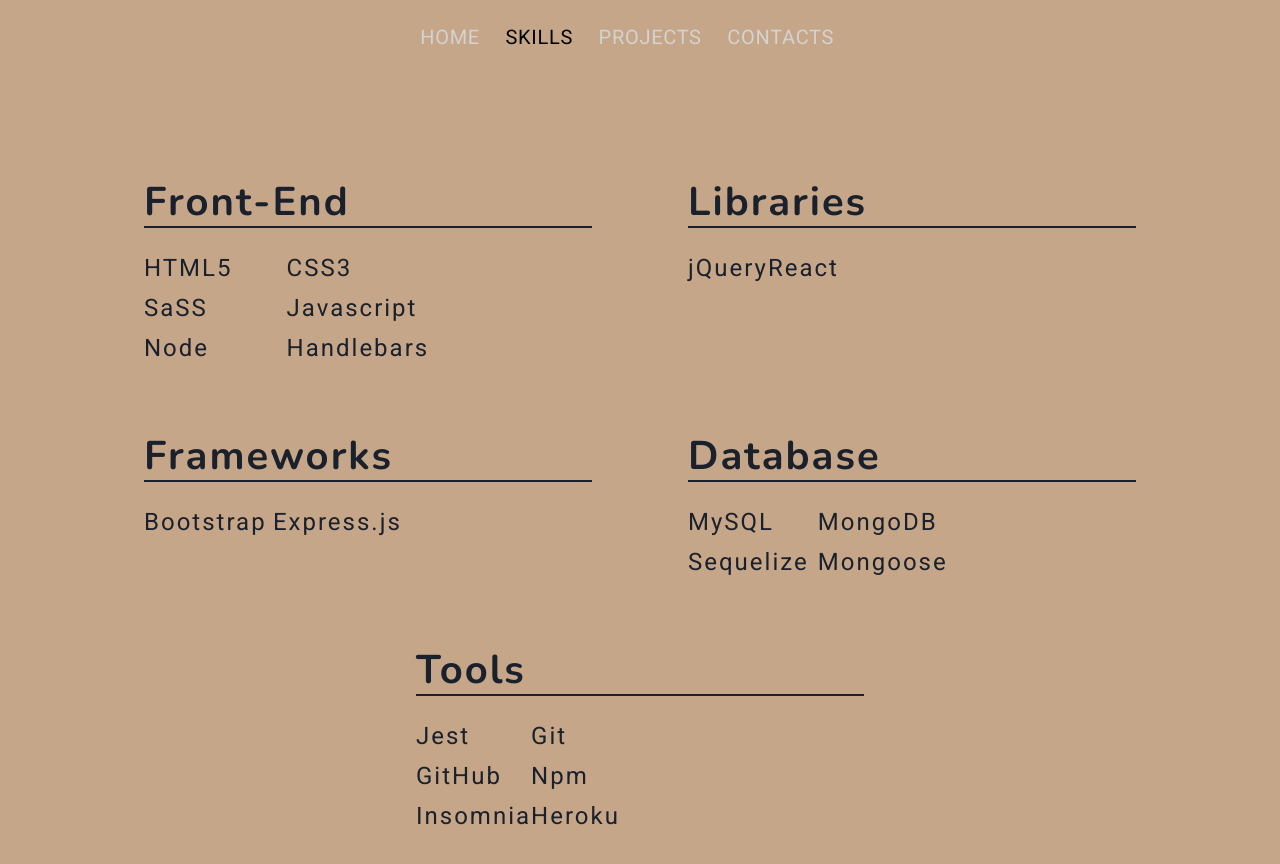
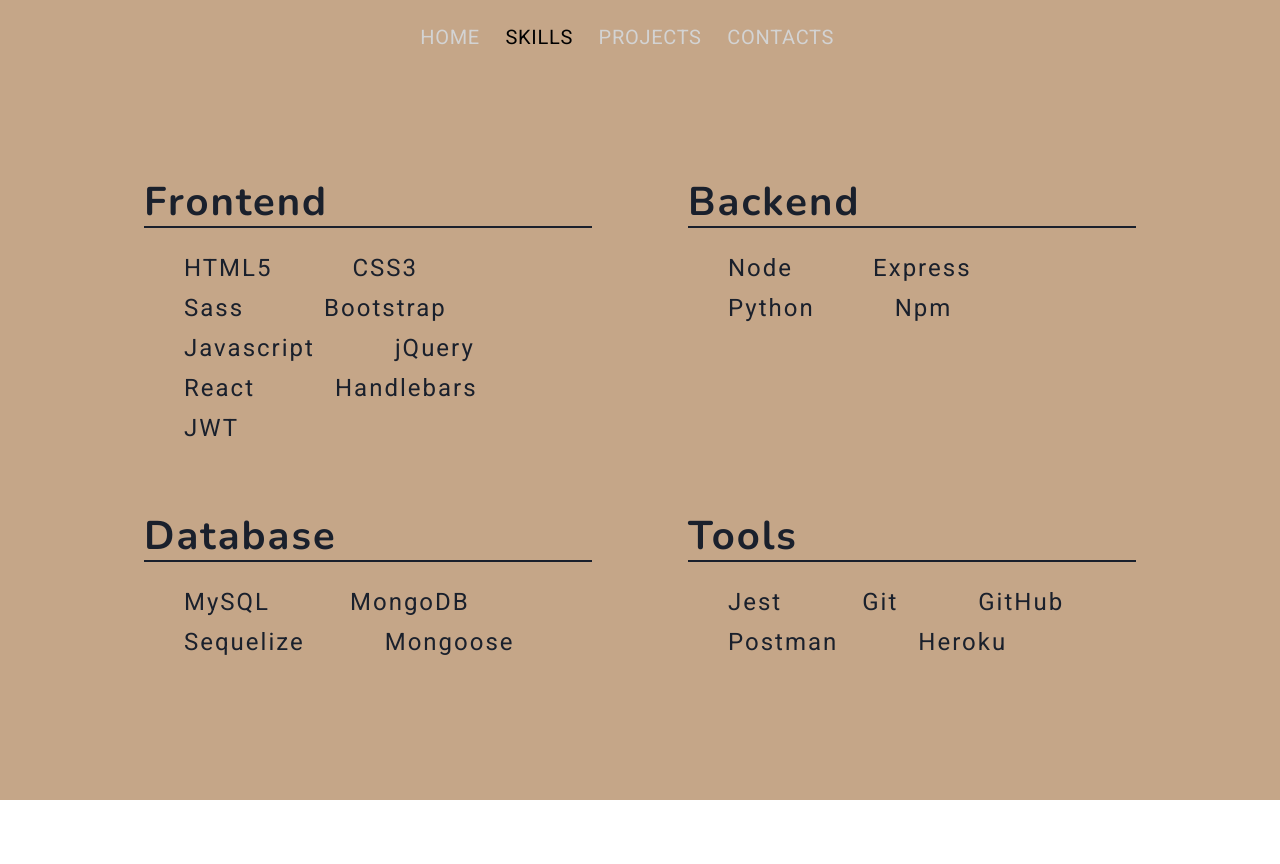
Before and after one commit to AlexUrielContreras/alex-website, a React (Create React App) app: page / in a window 1280 px wide. Both pictures are taken after a click on the item "SKILLS". Shown: the top 864 px of the page. After the commit the page ends 800 px from the top, so only its background shows below. Built offline with nearby package versions, Linux system fonts and the light colour scheme.

Commit message:
refactor: change skill divs to use flexbox and adjusted margin

```diff
--- a/src/componets/SkillBox.js
+++ b/src/componets/SkillBox.js
@@ -1,16 +1,16 @@
-import {Heading, Box, Grid, GridItem} from '@chakra-ui/react';
+import { Heading, Box, Flex } from '@chakra-ui/react';
 
 function SkillBox({title, tech}) {
     return (
         <Box w={{base: '80vw', lg: '35vw'}} mt={{base: '16'}} >
-                <Heading mb='5' fontSize={{base: '1.6rem' ,md: '2.5rem'}} borderBottom='2px'>{title}</Heading>
-                <ul>
-                    <Grid templateColumns='1fr 1fr'>
-                        {tech.map(techList => (
-                            <GridItem as='li' fontSize={{base: '1.2rem', md: '1.5rem'}} key={techList}>{techList}</GridItem>
-                        ))}
-                    </Grid>
-                </ul>
+            <Heading mb='5' fontSize={{base: '1.6rem' ,md: '2.5rem'}} borderBottom='2px'>{title}</Heading>
+            <ul>
+                <Flex wrap='wrap '>
+                    {tech.map(techList => (
+                        <Box as='li' mx='10' fontSize={{base: '1.2rem', md: '1.5rem'}} key={techList}>{techList}</Box>
+                    ))}
+                </Flex>
+            </ul>
         </Box>
     )
 };
--- a/src/pages/Skill.js
+++ b/src/pages/Skill.js
@@ -3,20 +3,18 @@
 
 function Skills() {
     const tech = [
-                ['HTML5', 'CSS3', 'SaSS', 'Javascript', 'Node', 'Handlebars'], /* Languages  */
-                ['jQuery', 'React'], /* Libraries */
-                ['Bootstrap', 'Express.js'], /* Frameworks */
+                ['HTML5', 'CSS3', 'Sass', 'Bootstrap', 'Javascript', 'jQuery', 'React', 'Handlebars', 'JWT'], /* Frontend  */
+                ['Node', 'Express', 'Python', 'Npm'], /* Backend */
                 ['MySQL', 'MongoDB','Sequelize', 'Mongoose'], /*   Databases  */
-                ['Jest', 'Git', 'GitHub', 'Npm', 'Insomnia', 'Heroku'] /* Tools */
+                ['Jest', 'Git', 'GitHub', 'Postman', 'Heroku'] /* Tools */
             ];
 
     return (
         <Flex direction={{base: 'column', lg: 'row'}} justifyContent={{lg:'space-around'}} align={{base:'center', md:'baseline'}} mt={{lg: '5vh'}} pb='10' wrap='wrap' letterSpacing='2px'>
-            <SkillBox title={'Front-End'} tech={tech[0]} />
-            <SkillBox title={'Libraries'} tech={tech[1]} />
-            <SkillBox title={'Frameworks'} tech={tech[2]} />
-            <SkillBox title={'Database'} tech={tech[3]} />
-            <SkillBox title={'Tools'} tech={tech[4]} />
+            <SkillBox title={'Frontend'} tech={tech[0]} />
+            <SkillBox title={'Backend'} tech={tech[1]} />
+            <SkillBox title={'Database'} tech={tech[2]} />
+            <SkillBox title={'Tools'} tech={tech[3]} />
         </Flex>
 
     )
```
